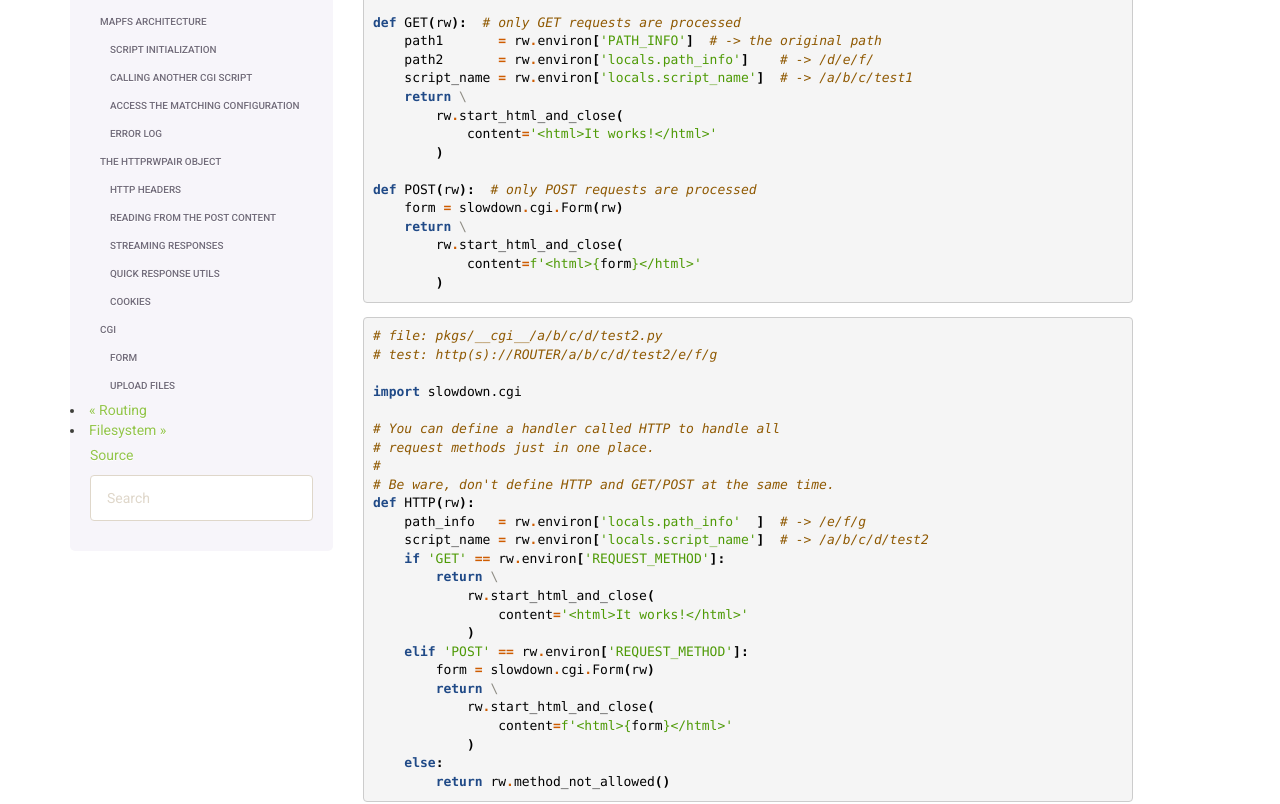
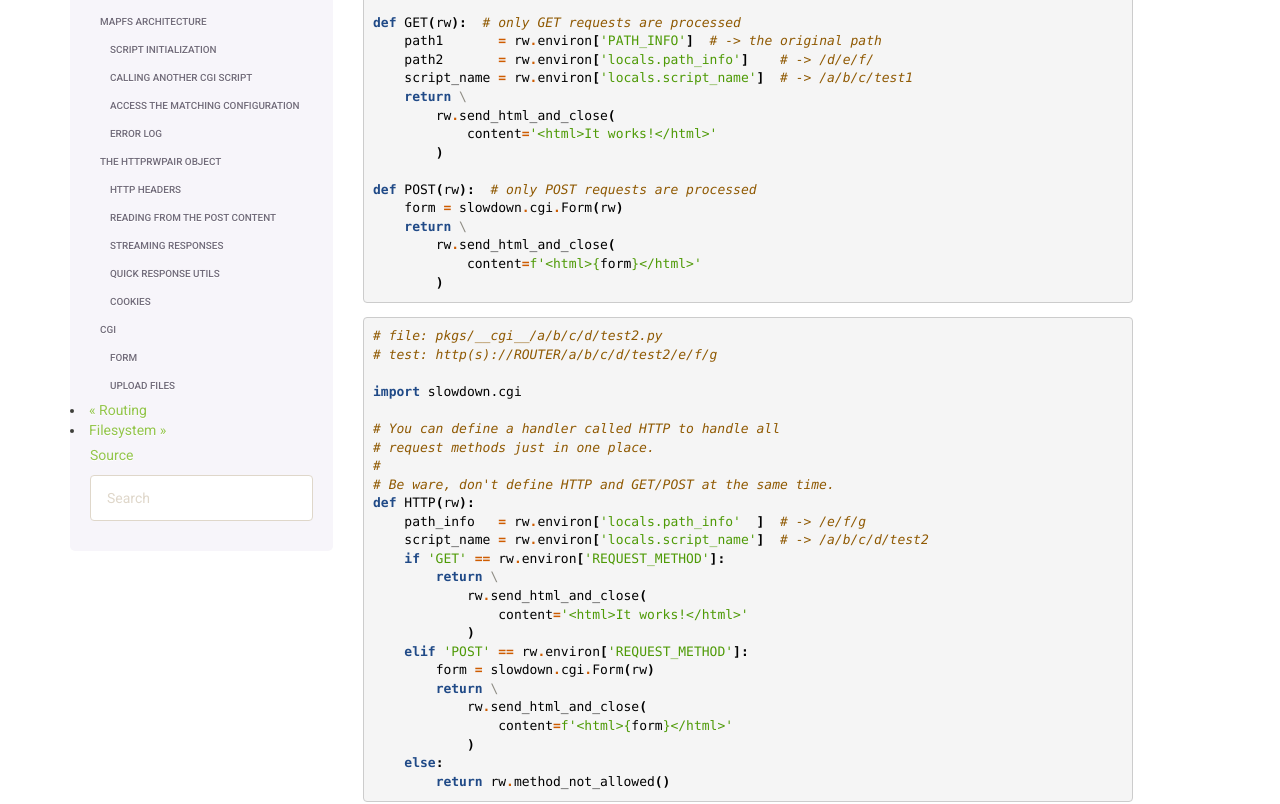
Before and after one commit to wilhelmshen/slowdown, a Sphinx documentation site: the page built from docs/scripting.rst, in a window 1280 px wide and 1400 px high, scrolled down 1493 px. Shown: the part 152-956 px from the top of the window. Built offline with Sphinx 7.4.7, drawn with Linux system fonts in a browser that asks for light colours.

Commit message:
docs: change rw.start_html_and_close to rw.send_html_and_close

```diff
--- a/docs/scripting.rst
+++ b/docs/scripting.rst
@@ -106,14 +106,14 @@ script samples:
         path2       = rw.environ['locals.path_info']    # -> /d/e/f/
         script_name = rw.environ['locals.script_name']  # -> /a/b/c/test1
         return \
-            rw.start_html_and_close(
+            rw.send_html_and_close(
                 content='<html>It works!</html>'
             )
 
     def POST(rw):  # only POST requests are processed
         form = slowdown.cgi.Form(rw)
         return \
-            rw.start_html_and_close(
+            rw.send_html_and_close(
                 content=f'<html>{form}</html>'
             )
 
@@ -133,13 +133,13 @@ script samples:
         script_name = rw.environ['locals.script_name']  # -> /a/b/c/d/test2
         if 'GET' == rw.environ['REQUEST_METHOD']:
             return \
-                rw.start_html_and_close(
+                rw.send_html_and_close(
                     content='<html>It works!</html>'
                 )
         elif 'POST' == rw.environ['REQUEST_METHOD']:
             form = slowdown.cgi.Form(rw)
             return \
-                rw.start_html_and_close(
+                rw.send_html_and_close(
                     content=f'<html>{form}</html>'
                 )
         else:
```
